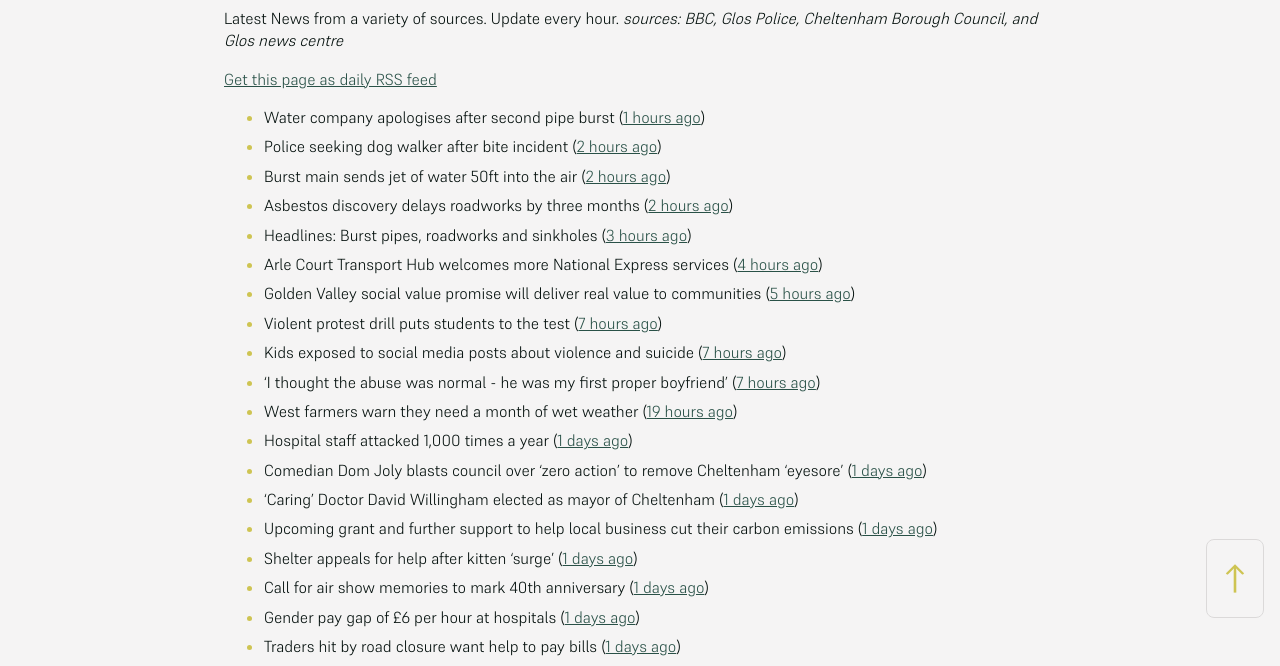
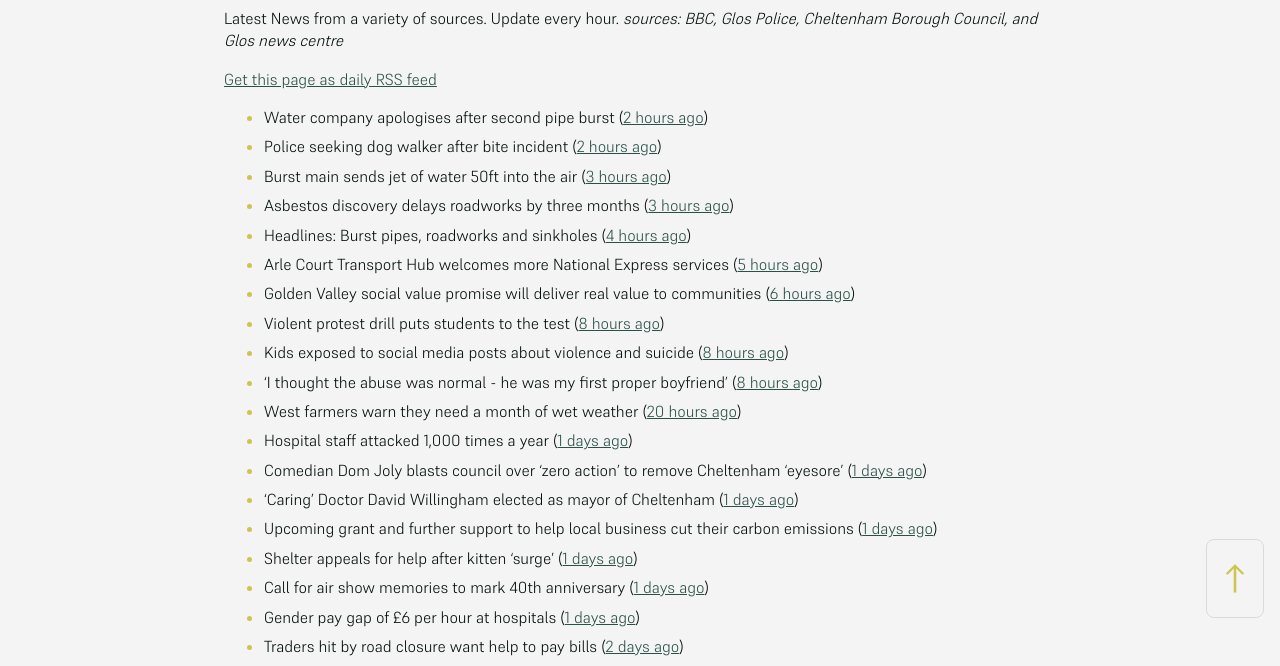
Before and after one commit to mat-0/cheltenham-open-data, a Jekyll site: the page built from _pages/news.md, in a window 1280 px wide. Shown: the part 266-932 px from the top of the page. Built offline with Jekyll 4.4.1, drawn with Linux system fonts in a browser that asks for light colours; some of the changed text lies outside the part shown.

Commit message:
Updated 2025-05-15 13:58:15

```diff
--- a/_pages/news.md
+++ b/_pages/news.md
@@ -12,17 +12,17 @@ _sources: BBC, Glos Police, Cheltenham Borough Council, and Glos news centre_
 [Get this page as daily RSS feed](/daily.rss)
 
 <!-- news_marker starts -->
-- Water company apologises after second pipe burst ([1 hours ago](https://www.bbc.com/news/articles/cn0g1jygjq1o))
+- Water company apologises after second pipe burst ([2 hours ago](https://www.bbc.com/news/articles/cn0g1jygjq1o))
 - Police seeking dog walker after bite incident ([2 hours ago](https://www.bbc.com/news/articles/cwy37dejxd0o))
-- Burst main sends jet of water 50ft into the air ([2 hours ago](https://www.bbc.com/news/articles/cd620lyqqnqo))
-- Asbestos discovery delays roadworks by three months ([2 hours ago](https://www.bbc.com/news/articles/c0j7158dyevo))
-- Headlines: Burst pipes, roadworks and sinkholes ([3 hours ago](https://www.bbc.com/news/articles/c3e51154k5vo))
-- Arle Court Transport Hub welcomes more National Express services ([4 hours ago](https://gloucesternewscentre.co.uk/arle-court-transport-hub-welcomes-more-national-express-services/))
-- Golden Valley social value promise will deliver real value to communities ([5 hours ago](https://www.cheltenham.gov.uk/news/article/3011/golden_valley_social_value_promise_will_deliver_real_value_to_communities))
-- Violent protest drill puts students to the test ([7 hours ago](https://www.bbc.com/news/articles/cp92nl2yne8o))
-- Kids exposed to social media posts about violence and suicide ([7 hours ago](https://www.bbc.com/news/articles/c0r1gpr0ezwo))
-- 'I thought the abuse was normal - he was my first proper boyfriend' ([7 hours ago](https://www.bbc.com/news/articles/czj47g8kkm9o))
-- West farmers warn they need a month of wet weather ([19 hours ago](https://www.bbc.com/news/articles/c331dj5x2kpo))
+- Burst main sends jet of water 50ft into the air ([3 hours ago](https://www.bbc.com/news/articles/cd620lyqqnqo))
+- Asbestos discovery delays roadworks by three months ([3 hours ago](https://www.bbc.com/news/articles/c0j7158dyevo))
+- Headlines: Burst pipes, roadworks and sinkholes ([4 hours ago](https://www.bbc.com/news/articles/c3e51154k5vo))
+- Arle Court Transport Hub welcomes more National Express services ([5 hours ago](https://gloucesternewscentre.co.uk/arle-court-transport-hub-welcomes-more-national-express-services/))
+- Golden Valley social value promise will deliver real value to communities ([6 hours ago](https://www.cheltenham.gov.uk/news/article/3011/golden_valley_social_value_promise_will_deliver_real_value_to_communities))
+- Violent protest drill puts students to the test ([8 hours ago](https://www.bbc.com/news/articles/cp92nl2yne8o))
+- Kids exposed to social media posts about violence and suicide ([8 hours ago](https://www.bbc.com/news/articles/c0r1gpr0ezwo))
+- 'I thought the abuse was normal - he was my first proper boyfriend' ([8 hours ago](https://www.bbc.com/news/articles/czj47g8kkm9o))
+- West farmers warn they need a month of wet weather ([20 hours ago](https://www.bbc.com/news/articles/c331dj5x2kpo))
 - Hospital staff attacked 1,000 times a year ([1 days ago](https://www.bbc.com/news/articles/cjdznk3ve87o))
 - Comedian Dom Joly blasts council over ‘zero action’ to remove Cheltenham ‘eyesore’ ([1 days ago](https://gloucesternewscentre.co.uk/comedian-dom-joly-blasts-council-over-zero-action-to-remove-cheltenham-eyesore/))
 - ‘Caring’ Doctor David Willingham elected as mayor of Cheltenham ([1 days ago](https://gloucesternewscentre.co.uk/caring-doctor-david-willingham-elected-as-mayor-of-cheltenham/))
@@ -30,7 +30,7 @@ _sources: BBC, Glos Police, Cheltenham Borough Council, and Glos news centre_
 - Shelter appeals for help after kitten 'surge' ([1 days ago](https://www.bbc.com/news/articles/c0719j13k87o))
 - Call for air show memories to mark 40th anniversary ([1 days ago](https://www.bbc.com/news/articles/cz703zwv1g2o))
 - Gender pay gap of £6 per hour at hospitals ([1 days ago](https://www.bbc.com/news/articles/c201nmk4jz6o))
-- Traders hit by road closure want help  to pay bills ([1 days ago](https://www.bbc.com/news/articles/c0lngp091kgo))
+- Traders hit by road closure want help  to pay bills ([2 days ago](https://www.bbc.com/news/articles/c0lngp091kgo))
 - Does your parish council reflect your local area? ([2 days ago](https://www.cheltenham.gov.uk/news/article/3009/does_your_parish_council_reflect_your_local_area))
 - Cheltenham Mayor’s inauguration and medal of honour ([2 days ago](https://www.cheltenham.gov.uk/news/article/3008/cheltenham_mayors_inauguration_and_medal_of_honour))
 - Residents call for speeding crackdown in villages ([2 days ago](https://www.bbc.com/news/articles/cvg9x4v3k7jo))
```
Also changed, not shown: other parts of _pages/news.md (+2 -2 lines), _data/flood.json (+5 -69 lines), _pages/fix-my-street.md (+2 -2 lines), index.md (+5 -5 lines).
